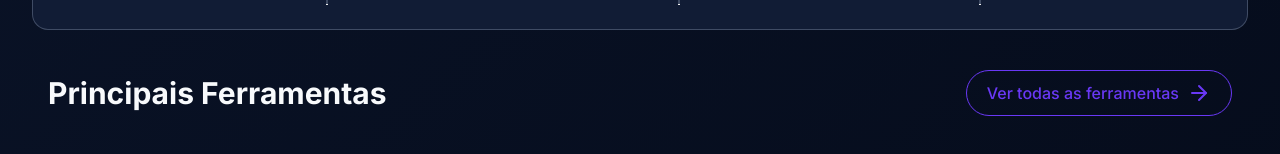
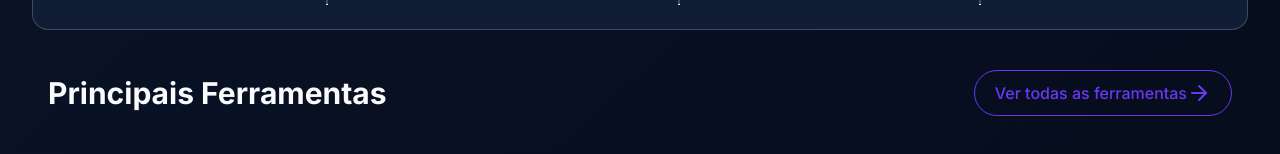
Before and after one commit to MatheusBourguignonF/toolverse, a Next.js app: page / in a window 1280 px wide. Shown: the part 584-738 px from the top of the page. Built offline with nearby package versions, Linux system fonts and the light colour scheme.

Commit message:
fix: fix home page Link for all tools

```diff
--- a/src/app/page.tsx
+++ b/src/app/page.tsx
@@ -19,6 +19,7 @@ import Image from "next/image";
 import { useLayoutEffect } from "react";
 import { SplitText } from "gsap/SplitText";
 import { ScrollTrigger } from "gsap/ScrollTrigger";
+import Link from "next/link";
 
 export default function Home() {
   useLayoutEffect(() => {
@@ -181,14 +182,12 @@ export default function Home() {
               Principais Ferramentas
             </h2>
 
-            <Button
-              className="flex gap-2 items-center"
-              variant="outline"
-              rounded="full"
-              size="responsive"
+            <Link
+              className="inline-flex px-3 py-2 text-sm sm:px-5 sm:py-2.5 sm:text-base rounded-full items-center justify-center font-medium transition-all duration-200 hover:cursor-pointer border border-primary text-primary hover:bg-primary/10 active:scale-95 "
+              href="/tools"
             >
               Ver todas as ferramentas <ArrowRight />
-            </Button>
+            </Link>
           </div>
 
           <div className="flex justify-center">
```
